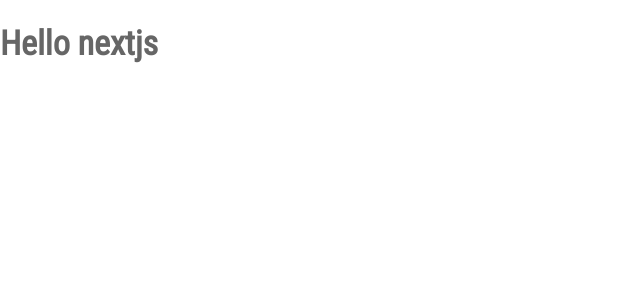
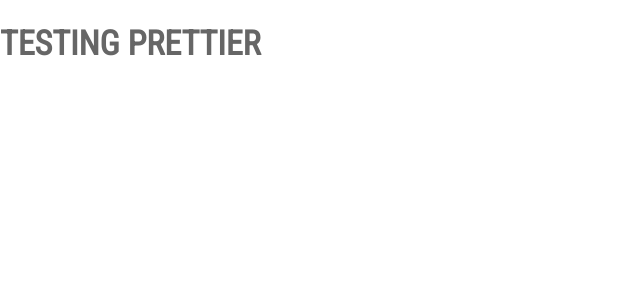
Before and after one commit to mvjl000/kantor-galeria, a Next.js app: page / in a window 1280 px wide. Shown: the top 300 px of the page, without its empty margins (0-640 px from the left). Built offline with nearby package versions, Linux system fonts and the light colour scheme.

Commit message:
Change header content

```diff
--- a/pages/index.tsx
+++ b/pages/index.tsx
@@ -9,7 +9,7 @@ const H1 = styled.h1`
 const Home: NextPage = () => {
   return (
     <div>
-      <H1>Hello nextjs</H1>
+      <H1>TESTING PRETTIER</H1>
     </div>
   );
 };
```
